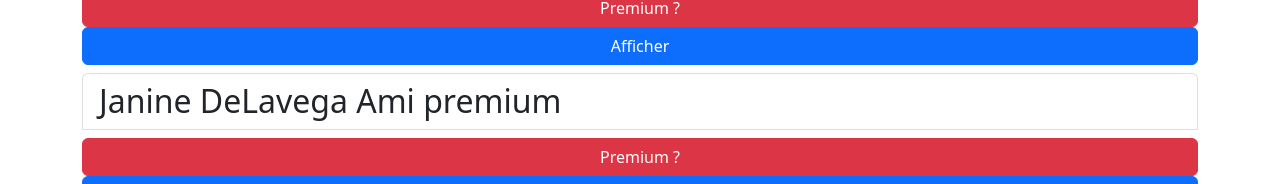
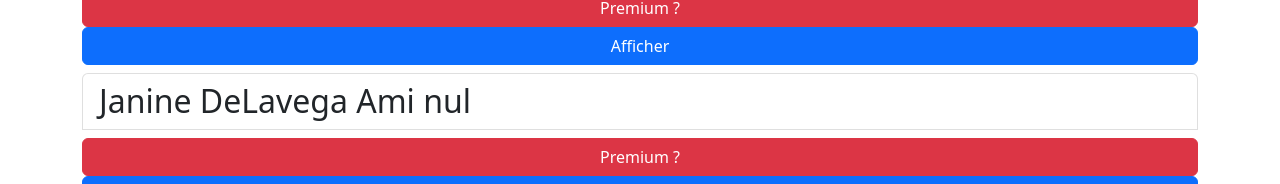
Before and after one commit to Camille-Durand/AmiVue, a Vue app: page / in a window 1280 px wide. Shown: the part 135-319 px from the top of the page. Built offline with nearby package versions, Linux system fonts and the light colour scheme.

Commit message:
@moneventpremium

```diff
--- a/src/App.vue
+++ b/src/App.vue
@@ -2,10 +2,10 @@
     <!-- <div class="container"> -->
       <h1 class="text-center">Les Amis</h1>
       <ul class="list-group">
-        <un-ami v-for="unAmi in lesAmis" v-bind:key="unAmi.id" :leNom="unAmi.name" :lePhone="unAmi.phone" :leMail="unAmi.email" :premium="true">
+        <un-ami v-for="unAmi in lesAmis"
+        v-bind:key="unAmi.id" :leNom="unAmi.name" :lePhone="unAmi.phone" :leMail="unAmi.email" :premium="unAmi.premium"
+        @moneventpremium="afficherStatusPremium()">
         </un-ami>
-        <!-- <un-ami leNom="Gérard Menvuça" lePhone="0987654" leMail="gérard@menvuca.com" premium="0"></un-ami>
-        <un-ami lePhone="0987654" leMail="eric@reptile.com" premium="10000"></un-ami> -->
       </ul>
     <!-- </div> -->
   </template>
@@ -20,15 +20,22 @@ export default{
             name: 'COCO L ASTICOT',
             phone: '01234 5678 991',
             email: 'coco@lasticot.com',
+            premium: true
         },
         {
             id: 'janine',
             name: 'Janine DeLavega',
             phone: '09876 543 221',
             email: 'janine@delavega.com',
-        },
-    ],
+            premium: false
+        },],
     }
   },
+    methods: {
+        afficherStatusPremium() {
+            console.log("Howdy");
+        }
+    }
 }
+
 </script>
--- a/src/components/UnAmi.vue
+++ b/src/components/UnAmi.vue
@@ -19,8 +19,6 @@ export default {
         leNom:{
             type:String,
             required:true
-            // required:false,
-            // default:'NomParDefaut'
         },
         lePhone:{
             type:String,
@@ -34,18 +32,11 @@ export default {
             type:Boolean,
             required:false,
             default:false
-            //validator: function(value){return value==='1' || value==='0'}
         }
     },
     data(){
         return{
             detailsVisibles:false,
-            /*unPote:{
-                id:'jojo',
-                name:"jojoLeBarjo",
-                phone:'123 12346 24',
-                email:'jojo@barjo.com',
-            },*/
             premiumData: this.premium,
 
 
@@ -57,13 +48,8 @@ export default {
             this.detailsVisibles = !this.detailsVisibles;
         },
         afficherPremium(){
-            /*if(this.premiumData ==='1'){
-                this.premiumData = '0';
-            }
-            else{
-                this.premiumData = '1';
-            }*/
-            this.premiumData = !this.premiumData;
+            //this.premiumData = !this.premiumData;
+            this.$emit('moneventpremium');
         }
     },
 }
```
